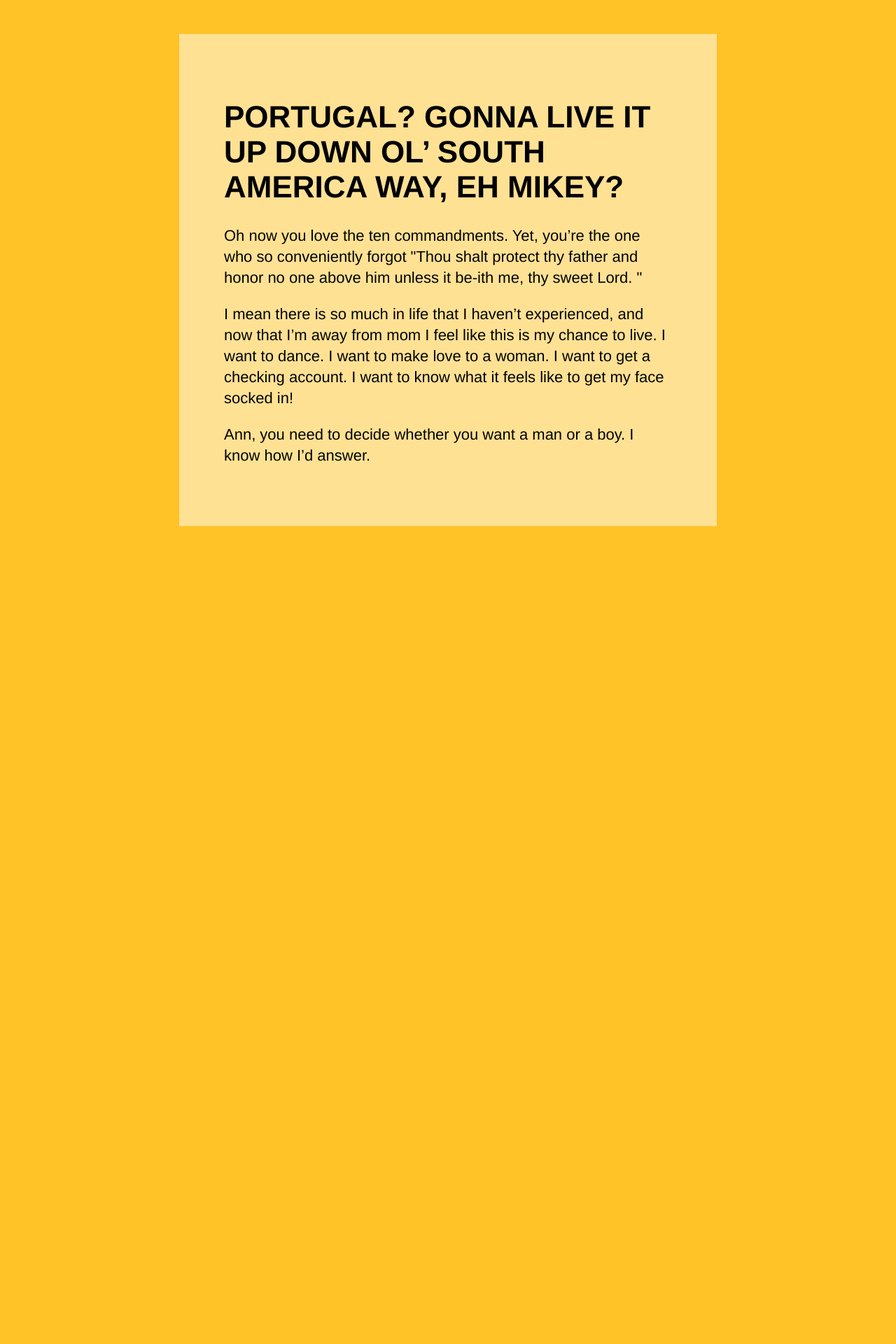
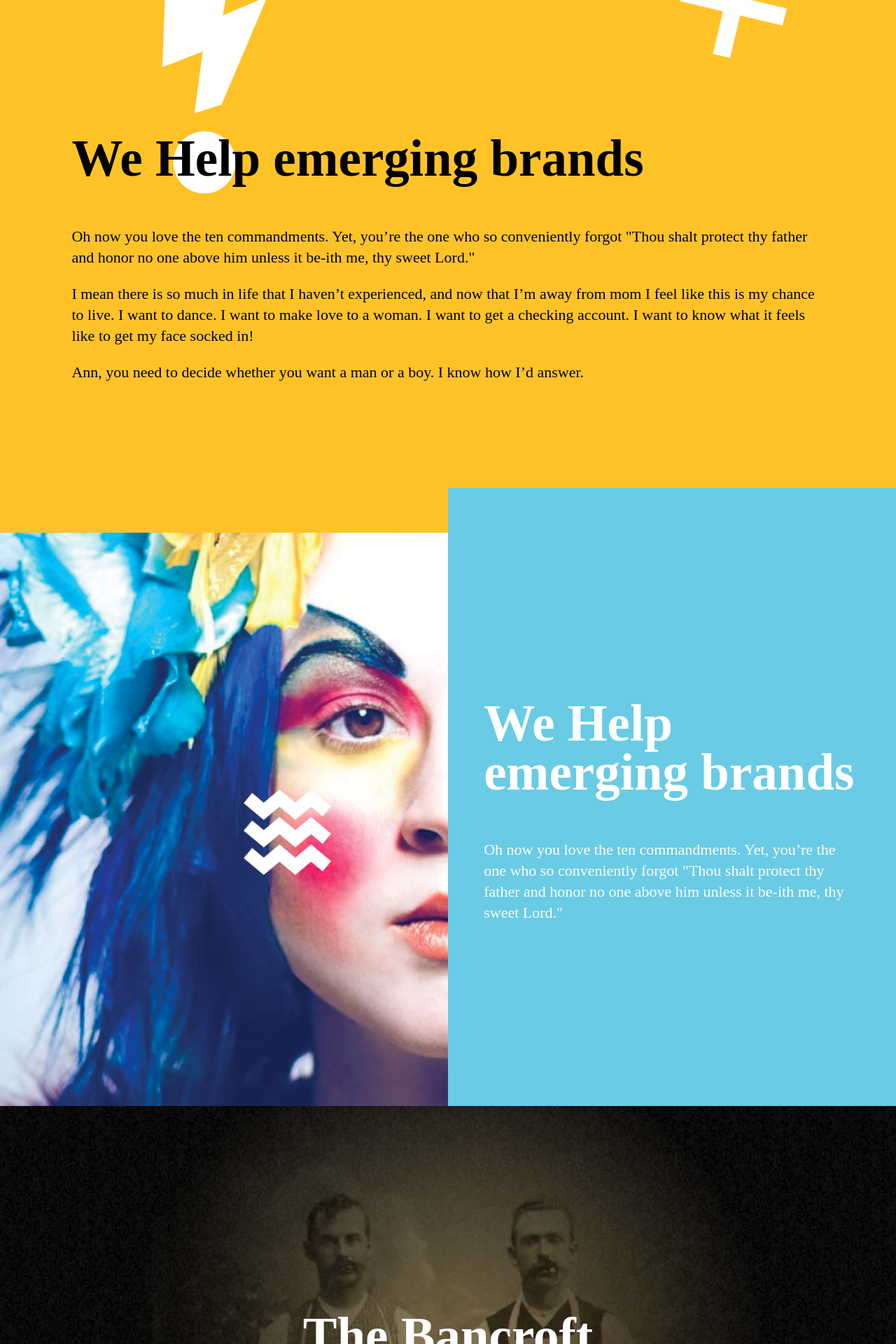
Before and after one commit to langj123/ics-playground, a PHP site: page /index.html in a window 1280 px wide. Shown: the top 1920 px of the page at 70% size. Before the commit the page ends 752 px from the top, so only its background shows below. Run offline with PHP 8.4, Linux system fonts and the light colour scheme; some libraries are stand-ins or nearby versions.

Commit message:
added animations and what not

```diff
--- a/_css/style.css
+++ b/_css/style.css
@@ -3,13 +3,15 @@ body, html {
 	height: 100%;
 	padding: 0;
 	margin: 0;
-	background: #ffc328;
+	font-family: 'AvenirNextLTW01-Regular';
+	font-size: 22px;
 }
 .wrapper {
+	position: relative;
+	overflow: hidden;
 	width: 100%;
-	height: 2000px;
 }
-/*.wrapper img {
+img.shapes {
 	position: absolute;
 	top: 50%;
 	left: 50%;
@@ -20,29 +22,155 @@ body, html {
 	width: 100%;
 	height: auto;
 	opacity: 0;
-}*/
-.content h1, p {
-	font-family: "helvetica";
 }
-.content h1 {
-	font-size: 44px;
-	text-transform: uppercase;
+.cont-wrap {
+	position: relative;
+	z-index: 2000;
 }
 .content p {
 	font-size: 22px;
 	line-height: 30px;
 }
-.content {
-	position: fixed;
+h1 {
+	font-size: 73px;
+	font-family:'TradeGothicNextW01-Bold_693229',serif;
+	line-height: 70px;
+}
+h2, h3, h4, h5, h6 {
+	font-family: "brandon-grotesque";
+}
+[class*="section-"] {
+	position: relative;
+}
+[class*="section-"] h1 {
+	margin-top: 0;
+}
+.section-1 {
+	background: #ffc328;
+}
+.section-2 {
+	position: relative;
+	background: #6ACBE5;
+}
+.section-2:before {
+	position: absolute;
+    content: "";
+    display: inline-block;
+    vertical-align: middle;
+    height: 100%;
+    width: 50%;
+    top: 0;
+    right: 0;
+    transform: translateY(-5vw);
+    background: #6ACBE5;
+}
+.section-2 .col-6 {
+	display: inline-block;
+	vertical-align: middle;
+	float: none;
+}
+.section-2 .col-6:nth-of-type(even):before {
+	content: "";
+	position: absolute;
+	width: 50%;
+	right: 0;
+}
+.section-2 * {
+	color: white;
+}
+.section-3 {
+	background: linear-gradient(#AF2024, #AF2024), url(../_img/header-bg.jpg) no-repeat center center / cover;
+	padding-top: 15vw;
+	padding-bottom: 15vw;
+}
+.section-3 * {
+	color: white;
+	text-align: center;
+}
+.section-4 {
+	position: relative;
+	background: linear-gradient(#5BC0C2, #989DC5);
+	padding-top: 30vw;
+	min-height: 50vw;
+}
+.section-4 .col-12 {
+	position: absolute;
+	bottom: 4vw;
+}
+.section-4 .header-image {
+	position: absolute;
+	background: #F1DE31 url(../_img/PV.png) no-repeat 129% 40% / contain;
 	top: 50%;
 	left: 50%;
+	opacity: 0;
+	transform: translate(-50%, -50%);
+	border-radius: 100%;
+	width: 0;
+	height: 0;
+	max-width: 800px;
+	max-height: 800px;
+}
+.section-4 .header-image:after {
+	position: absolute;
+	opacity: 0;
+	content: "";
+	top: 4vw;
+	left: 4vw;
+	width: 8vw;
+	height: 8vw;
+	background: linear-gradient(#fff 10%, transparent 10%, transparent 20%, #fff 20%, #fff 30%, transparent 30%, transparent 40%, #fff 40%, #fff 50%, transparent 50%, transparent 60%, #fff 60%, #fff 70%, transparent 70%, transparent 80%, #fff 80%, #fff 90%, transparent 90%);
+	transition-property: all;
+	transition-duration: .4s;
+	border-radius: 100%;
+	transform: translateX(-1000px);
+}
+.section-4 .header-image.beginAnimate:after {
+	opacity: 1;
+	transition-duration: .2s;
+	transform: translateX(0);
+}
+.section-4 .header-image.animated:after {
+	transform: rotate(-45deg);
+}
+.section-4 * {
+	color: white;
+}
+.section-4 .circle {
+	position: absolute;
+	bottom: 0;
+	width: 5vw;
+	height: 5vw;
+	background: linear-gradient(45deg, #5BC0C2, #989DC5);
+	border-radius: 100%;
+	-webkit-backface-visibility: hidden;
+}
+[class*="col-"] {
+	box-sizing: border-box;
+}
+[class*="col-"] img {
+	width: 100%;
+	display: block;
+	height: auto;
+}
+.shape-bounds {
+	padding: 15vw 8vw;
+}
+.col-12 {
+	width: 100%;
+	padding: 8vw;
+}
+.col-6 {
 	width: 50%;
-	transform: translate(-50%, -50%);
-	background: rgba(255, 255, 255, .5);
-	padding: 5vw;
-	z-index: 2;
+	float: left;
 }
-#shapes {
-	position: fixed;
-	z-index: 1;
+.cont-copy {
+	padding: 0 4vw;
 }
+.colophon {
+	padding: 8vw;
+	width: 100%;
+	background: #FFC328;
+}
+.wrapper .col-6 img {
+	position: relative;
+}
--- a/_js/canvas.js
+++ b/_js/canvas.js
@@ -8,7 +8,7 @@ window.addEventListener('load', function(){
 		inMemCtx = inMemCan.getContext('2d'),
 		imgs = ['_img/shape-arrow.svg', '_img/shape-triangle.svg'],
 		newImgs = [],
-		empty = {x:0, y:0, scale: 1};
+		empty = {x:0, y:0, scale: 1};m
 
 
 		for(var i = 0, length1 = imgs.length; i < length1; i++){
--- a/index.html
+++ b/index.html
@@ -4,28 +4,65 @@
     <title>ICS - Good Times with Shapes</title>
     <meta name="viewport" content="initial-scale=1.0">
     <meta charset="utf-8">
+    <link type="text/css" rel="stylesheet" href="//fast.fonts.net/cssapi/a7f9c3ff-98cf-4b7f-9b3f-5fd6b84f9966.css"/>
     <link rel="stylesheet" type="text/css" href="_css/style.css">
   </head>
   <body>
     <div class="wrapper">
         <div class="content">
-            <h1>Portugal? Gonna live it up down ol’ South America way, eh Mikey?</h1>
-            <p>Oh now you love the ten commandments. Yet, you’re the one who so conveniently forgot "Thou shalt protect thy father and honor no one above him unless it be-ith me, thy sweet Lord.
-                "</p>
-            <p>I mean there is so much in life that I haven’t experienced, and now that I’m away from mom I feel like this is my chance to live. I want to dance. I want to make love to a woman. I want to get a checking account. I want to know what it feels like to get my face socked in!</p>
-            <p>Ann, you need to decide whether you want a man or a boy. I know how I’d answer.</p>
+            <section class="section-1">
+                <div class="shape-bounds">
+                    <div class="cont-wrap">
+                      <h1>We Help emerging brands</h1>
+                        <p>Oh now you love the ten commandments. Yet, you’re the one who so conveniently forgot "Thou shalt protect thy father and honor no one above him unless it be-ith me, thy sweet Lord."</p>
+                        <p>I mean there is so much in life that I haven’t experienced, and now that I’m away from mom I feel like this is my chance to live. I want to dance. I want to make love to a woman. I want to get a checking account. I want to know what it feels like to get my face socked in!</p>
+                        <p>Ann, you need to decide whether you want a man or a boy. I know how I’d answer.</p>
+                    </div><!-- .cont-wrap -->
+                    <img src="_img/shape-circle-w.svg" class="shapes spin" alt="" width="100" />
+                    <img src="_img/shape-bolt.svg" class="shapes" alt="" width="130" />
+                </div><!-- .shape-bounds -->
+            </section>
+            <section class="section-2"><div class="cont-wrap col-6">
+                    <img src="_img/nesop.jpg" alt=""></div><div class="cont-wrap col-6">
+                    <div class="cont-copy">
+                    <h1>We Help emerging brands</h1>
+                    <p>Oh now you love the ten commandments. Yet, you’re the one who so conveniently forgot "Thou shalt protect thy father and honor no one above him unless it be-ith me, thy sweet Lord."</p>
+                    </div><!--.cont-copy -->
+                </div><!-- .cont-wrap -->
+            </section>
+            <section class="section-3">
+                <div class="cont-wrap col-12">
+                    <div class="cont-copy">
+                        <h1>The Bancroft</h1>
+                         <p>Oh now you love the ten commandments. Yet, you’re the one who so conveniently forgot "Thou shalt protect thy father and honor no one above him unless it be-ith me, thy sweet Lord."</p>
+                    </div><!--.cont-copy -->
+                </div><!-- .cont-wrap -->
+            </section>
+            <section class="section-4">
+                <div class="header-image">
+
+                </div><!-- .header-image -->
+                <div class="cont-wrap col-12">
+                    <div class="cont-copy">
+                        <h1>The Bancroft</h1>
+                         <p>Oh now you love the ten commandments.</p>
+                    </div><!--.cont-copy -->
+                </div><!-- .cont-wrap -->
+            </section>
+            <footer class="colophon">
+            </footer>
         </div>
-       <!--  <img src="_img/shape-arrow.svg" class="spin" alt="" width="150" />
-        <img src="_img/shape-bolt.svg" class="huge" alt="" width="150" />
-        <img src="_img/shape-circle.svg" class="huge" alt="" width="150" />
-        <img src="_img/shape-diamond.svg" class="spin" alt="" width="150" />
-        <img src="_img/shape-triangle.svg" class="spin" alt="" width="150" /> -->
-        <canvas id="shapes" width="100%" height="100%"></canvas>
     </div><!-- .wrapper -->
 
+
+    <script src="https://use.typekit.net/tmk3lyc.js"></script>
+    <script>try{Typekit.load({ async: true });}catch(e){}</script>
     <script src="https://ajax.googleapis.com/ajax/libs/jquery/3.1.0/jquery.min.js"></script>
-    <script src="http://cdnjs.cloudflare.com/ajax/libs/gsap/latest/TweenMax.min.js"></script>
+    <script src="https://cdnjs.cloudflare.com/ajax/libs/gsap/1.19.0/TweenMax.min.js"></script>
     <script src="http://cdnjs.cloudflare.com/ajax/libs/gsap/latest/plugins/CSSPlugin.min.js"></script>
-    <script src="_js/canvas.js"></script>
+    <script src="http://cdnjs.cloudflare.com/ajax/libs/gsap/1.17.0/utils/Draggable.min.js"></script>
+    <script src="_js/_plugins/ThrowPropsPlugin.js"></script>
+    <script src="_js/_plugins/ScrollTo.js"></script>
+    <script src="_js/shapes.js"></script>
   </body>
 </html>
```
Also changed, not shown: _js/_plugins/ScrollTo.js (added, +12 -0 lines), _js/shapes.js (+70 -25 lines), _img/PV.png (added), _img/header-bg.jpg (added), _img/nesop.jpg (added), _img/shape-bolt.svg, _img/shape-circle-w.svg (added), _img/shape-triangle-w.svg (added), _js/_plugins/ThrowPropsPlugin.js (added), 1 other file.
